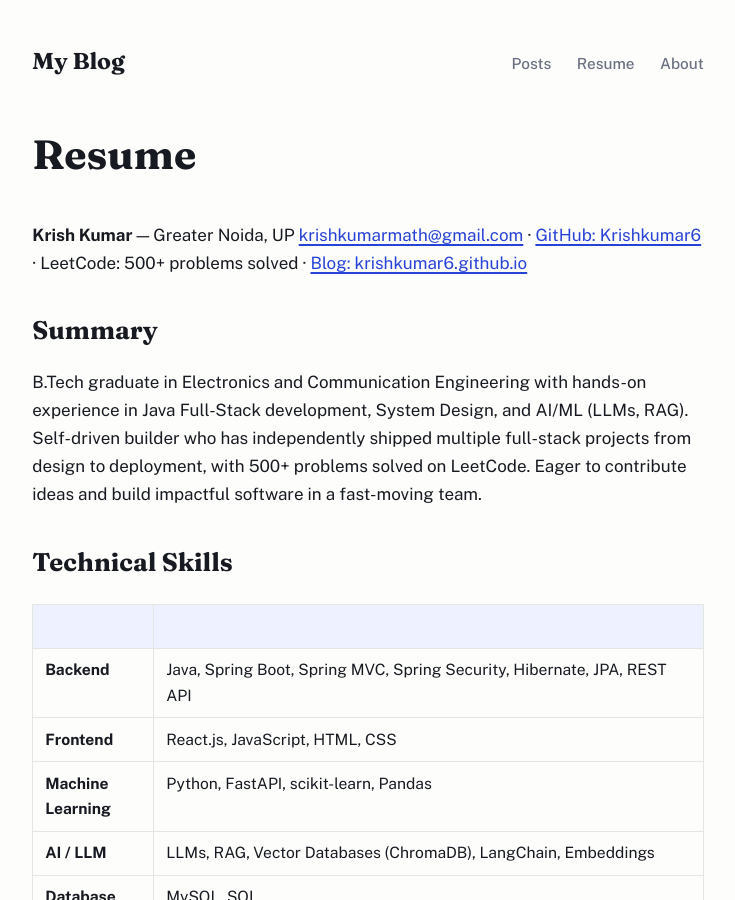
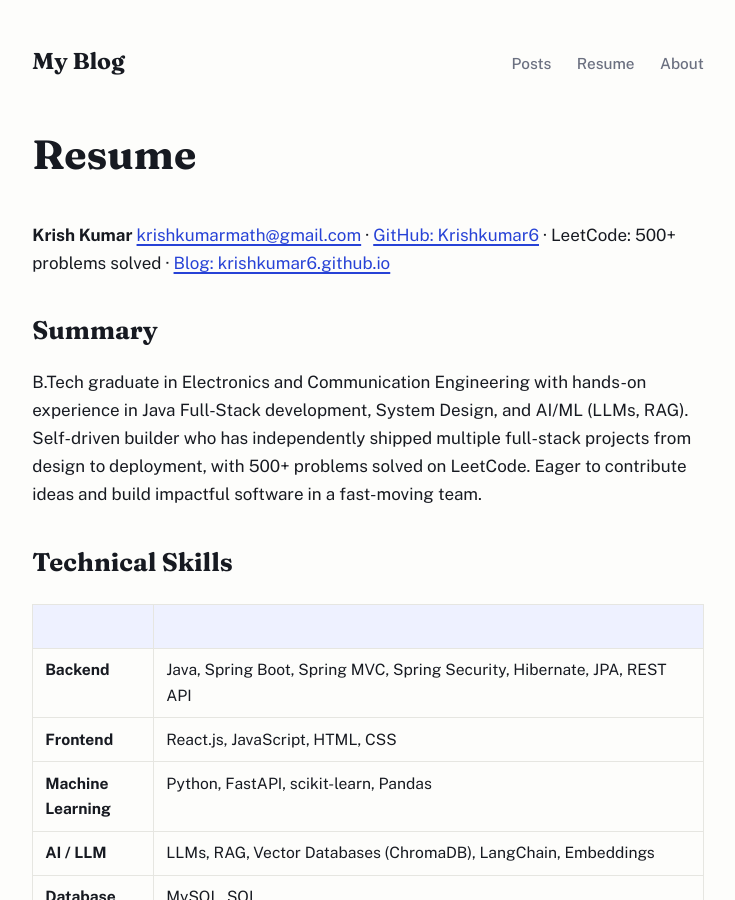
Before and after one commit to krishkumar6/krishkumar6.github.io, a Jekyll site: the page built from resume.md, in a window 1280 px wide and 900 px high. Shown: the whole window, without its empty margins (272-1007 px from the left). Built offline with Jekyll 4.4.1, drawn with Linux system fonts in a browser that asks for light colours.

Commit message:
Remove location from resume page
Co-Authored-By: Claude Sonnet 5 <noreply@anthropic.com>

```diff
--- a/resume.md
+++ b/resume.md
@@ -4,7 +4,7 @@ title: Resume
 permalink: /resume/
 ---
 
-**Krish Kumar** — Greater Noida, UP
+**Krish Kumar**
 [krishkumarmath@gmail.com](mailto:krishkumarmath@gmail.com) · [GitHub: Krishkumar6](https://github.com/Krishkumar6) · LeetCode: 500+ problems solved · [Blog: krishkumar6.github.io](/)
 
 ## Summary
```
